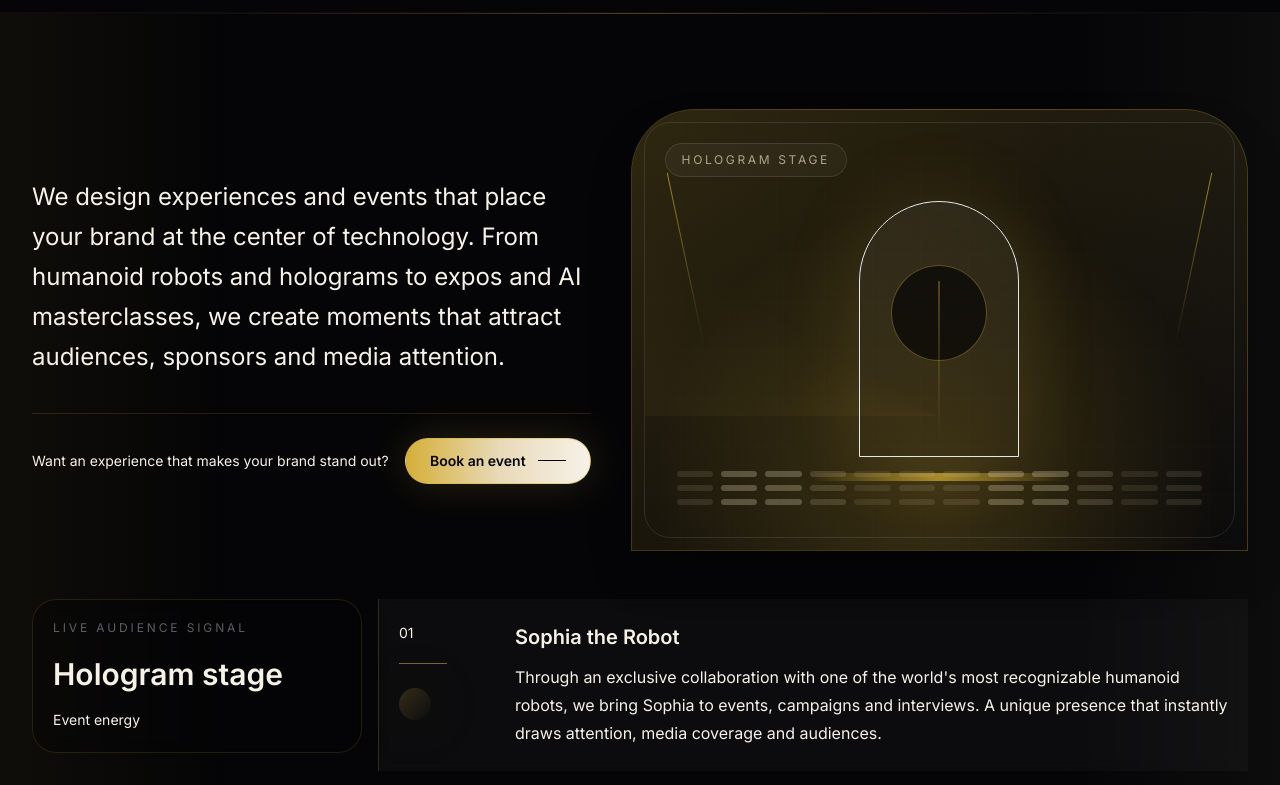
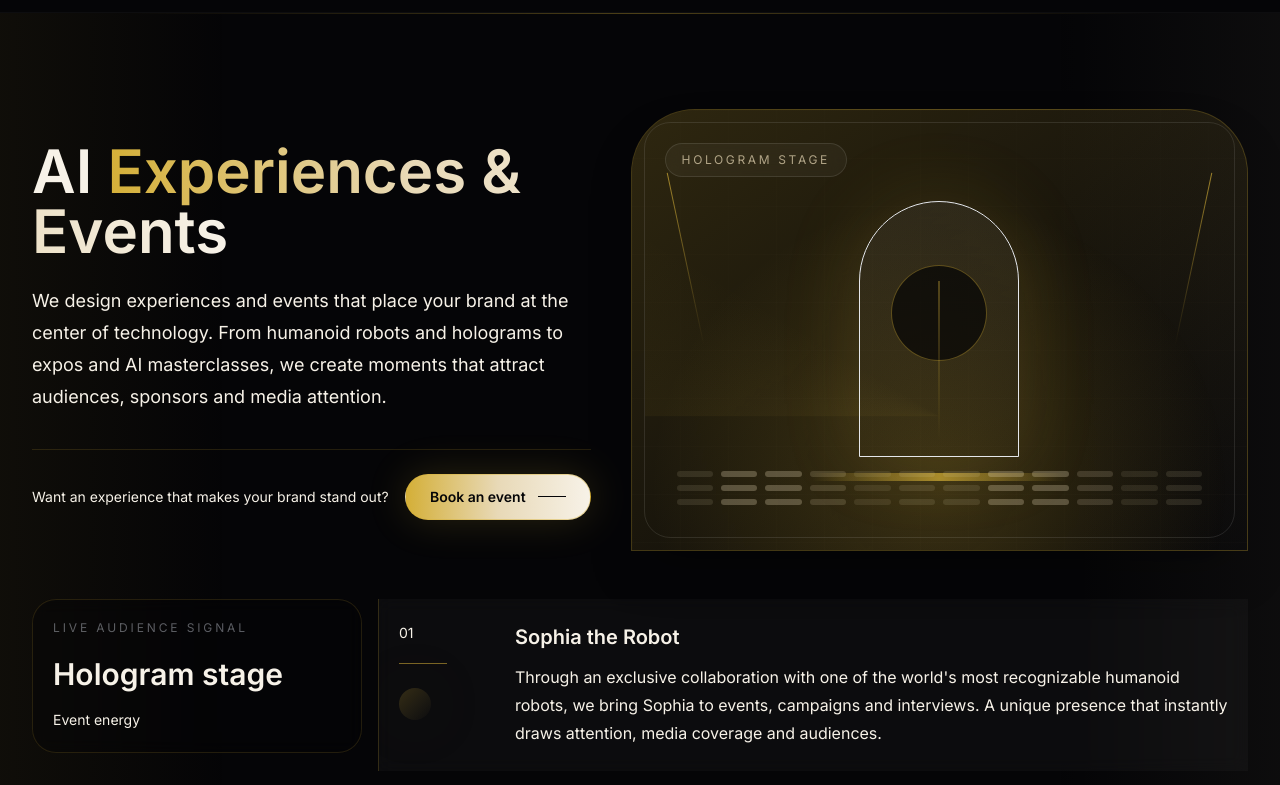
Before and after one commit to NickKotoulas/victorious-network-website, a Next.js app: page / in a window 1280 px wide. Shown: the part 2120-2905 px from the top of the page. Built offline with nearby package versions, Linux system fonts and the light colour scheme.

Commit message:
Restore immersive pillar titles

```diff
--- a/src/components/sections/PillarExperienceSection.tsx
+++ b/src/components/sections/PillarExperienceSection.tsx
@@ -117,7 +117,8 @@
         <SectionReveal
           className={`relative z-10 ${reversed ? "lg:col-start-2" : ""}`}
         >
-          <p className="max-w-3xl text-xl leading-9 text-platinum/76 sm:text-2xl sm:leading-10">
+          <PillarHeading pillar={pillar} />
+          <p className="mt-6 max-w-3xl text-lg leading-8 text-platinum/72">
             {pillar.intro}
           </p>
           <MicroCTA
@@ -170,6 +171,21 @@
         </div>
       </div>
     </section>
+  );
+}
+
+function PillarHeading({ pillar }: { pillar: Pillar }) {
+  const splitAt = pillar.title.indexOf(" ");
+  const before = splitAt > -1 ? `${pillar.title.slice(0, splitAt)} ` : "";
+  const accent = splitAt > -1 ? pillar.title.slice(splitAt + 1) : pillar.title;
+
+  return (
+    <h2 className="max-w-3xl text-4xl font-semibold leading-[0.98] text-paper sm:text-6xl">
+      {before}
+      <span className={`bg-gradient-to-r ${visualSkins[pillar.visualType].accent} bg-clip-text text-transparent`}>
+        {accent}
+      </span>
+    </h2>
   );
 }
 
```
